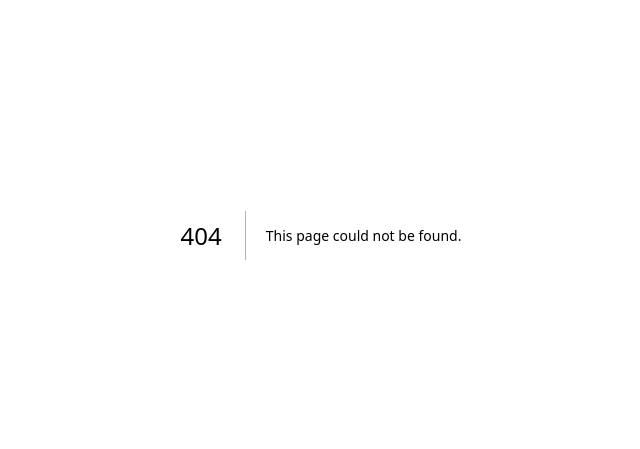
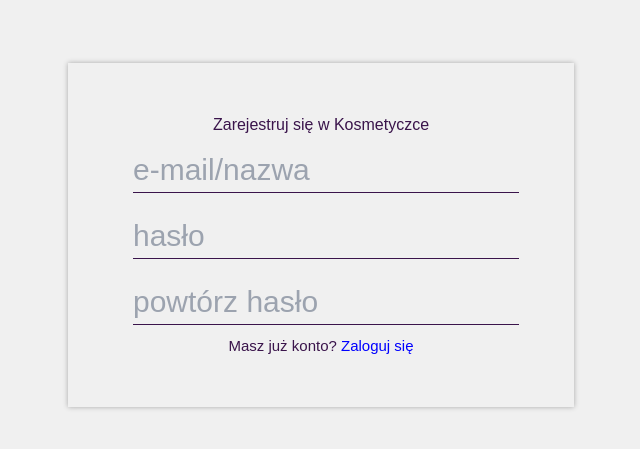
Before and after one commit to 1p22geo/kosmetyczk_kacper_dygon, a Next.js app: page /auth/register in a window 1280 px wide. Before the commit this address had no page. Shown: the part 165-614 px from the top of the page, without its empty margins (319-959 px from the left). Built offline with nearby package versions, Linux system fonts and the light colour scheme.

Commit message:
changed auth related folder structure, added registration page

```diff
--- /dev/null
+++ b/src/app/auth/auth.css
@@ -0,0 +1,57 @@
+@import url('https://fonts.googleapis.com/css2?family=Josefin+Sans:ital,wght@0,100..700;1,100..700&family=Poppins:ital,wght@0,100;0,200;0,300;0,400;0,500;0,600;0,700;0,800;0,900;1,100;1,200;1,300;1,400;1,500;1,600;1,700;1,800;1,900&display=swap');
+
+.login-input{
+    /*background-color: black;*/
+    background-color: transparent;
+    border:0;
+    border-bottom:#3A144B solid 1px;
+    font-size:30px;
+    margin:5px;
+
+}
+
+.login-input:focus{
+    outline:none;
+}
+
+body{
+    display:flex;
+    align-items:center;
+    justify-content: center;
+    height:100vh;
+
+    font-family: "Josefin Sans", sans-serif;
+    font-optical-sizing: auto;
+    font-weight: 500;
+    font-style: normal;
+
+}
+
+form{
+
+    display:flex;
+    flex-direction: column;
+
+    box-shadow: 0 0 5px 0 rgba(0, 0, 0, 0.3) ;
+    text-align: center;
+    padding:50px;
+    box-sizing: border-box;
+    width:fit-content;
+}
+
+form>*{
+    margin:5px;
+    width:100%;
+}
+
+form a{
+    color:blue;
+}
+
+h1{
+    font-size:45px;
+}
+
+form p{
+    font-size:15px;
+}
--- /dev/null
+++ b/src/app/auth/layout.tsx
@@ -0,0 +1,13 @@
+import "./auth.css"
+
+export default function AuthLayout({
+                                       children,
+                                   }: Readonly<{
+    children: React.ReactNode;
+}>) {
+    return (
+        <div>
+            {children}
+        </div>
+    );
+}
--- /dev/null
+++ b/src/app/auth/register/page.tsx
@@ -0,0 +1,25 @@
+
+
+export default function Register() {
+
+    return (
+        <div>
+            <form>
+                <h1>Zarejestruj się w Kosmetyczce</h1>
+
+                <label>
+
+                    <input className="login-input" type="text" placeholder="e-mail/nazwa"/>
+                </label>
+                <label>
+                    <input className="login-input" type="password" placeholder="hasło"/>
+                </label>
+                <label>
+                    <input className="login-input" type="password" placeholder="powtórz hasło"/>
+                </label>
+                <p>Masz już konto? <a href="login">Zaloguj się</a></p>
+            </form>
+        </div>
+
+    );
+}
--- a/src/app/login/login.css
+++ /dev/null
@@ -1,57 +0,0 @@
-@import url('https://fonts.googleapis.com/css2?family=Josefin+Sans:ital,wght@0,100..700;1,100..700&family=Poppins:ital,wght@0,100;0,200;0,300;0,400;0,500;0,600;0,700;0,800;0,900;1,100;1,200;1,300;1,400;1,500;1,600;1,700;1,800;1,900&display=swap');
-
-.login-input{
-    /*background-color: black;*/
-    background-color: transparent;
-    border:0;
-    border-bottom:#3A144B solid 1px;
-    font-size:30px;
-    margin:5px;
-
-}
-
-.login-input:focus{
-    outline:none;
-}
-
-body{
-    display:flex;
-    align-items:center;
-    justify-content: center;
-    height:100vh;
-
-    font-family: "Josefin Sans", sans-serif;
-    font-optical-sizing: auto;
-    font-weight: 500;
-    font-style: normal;
-
-}
-
-form{
-
-    display:flex;
-    flex-direction: column;
-
-    box-shadow: 0 0 5px 0 rgba(0, 0, 0, 0.3) ;
-    text-align: center;
-    padding:50px;
-    box-sizing: border-box;
-    width:fit-content;
-}
-
-form>*{
-    margin:5px;
-    width:100%;
-}
-
-form a{
-    color:blue;
-}
-
-h1{
-    font-size:45px;
-}
-
-form p{
-    font-size:15px;
-}
```
Also changed, not shown: src/app/auth/login/page.tsx (added, +31 -0 lines), src/app/login/page.tsx (deleted, +0 -40 lines), 1 other file (tests, documents, lock files or other folders).
